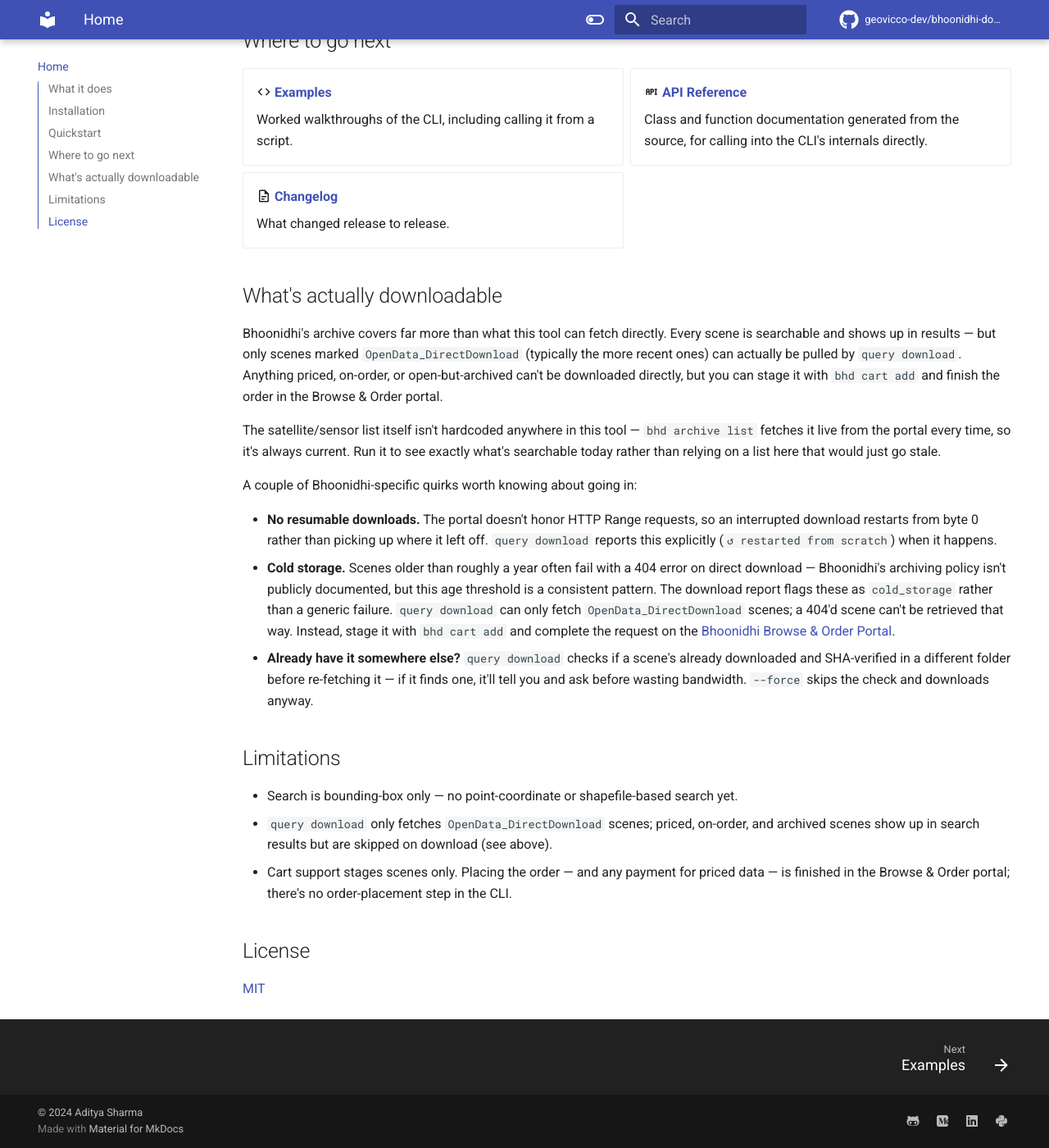
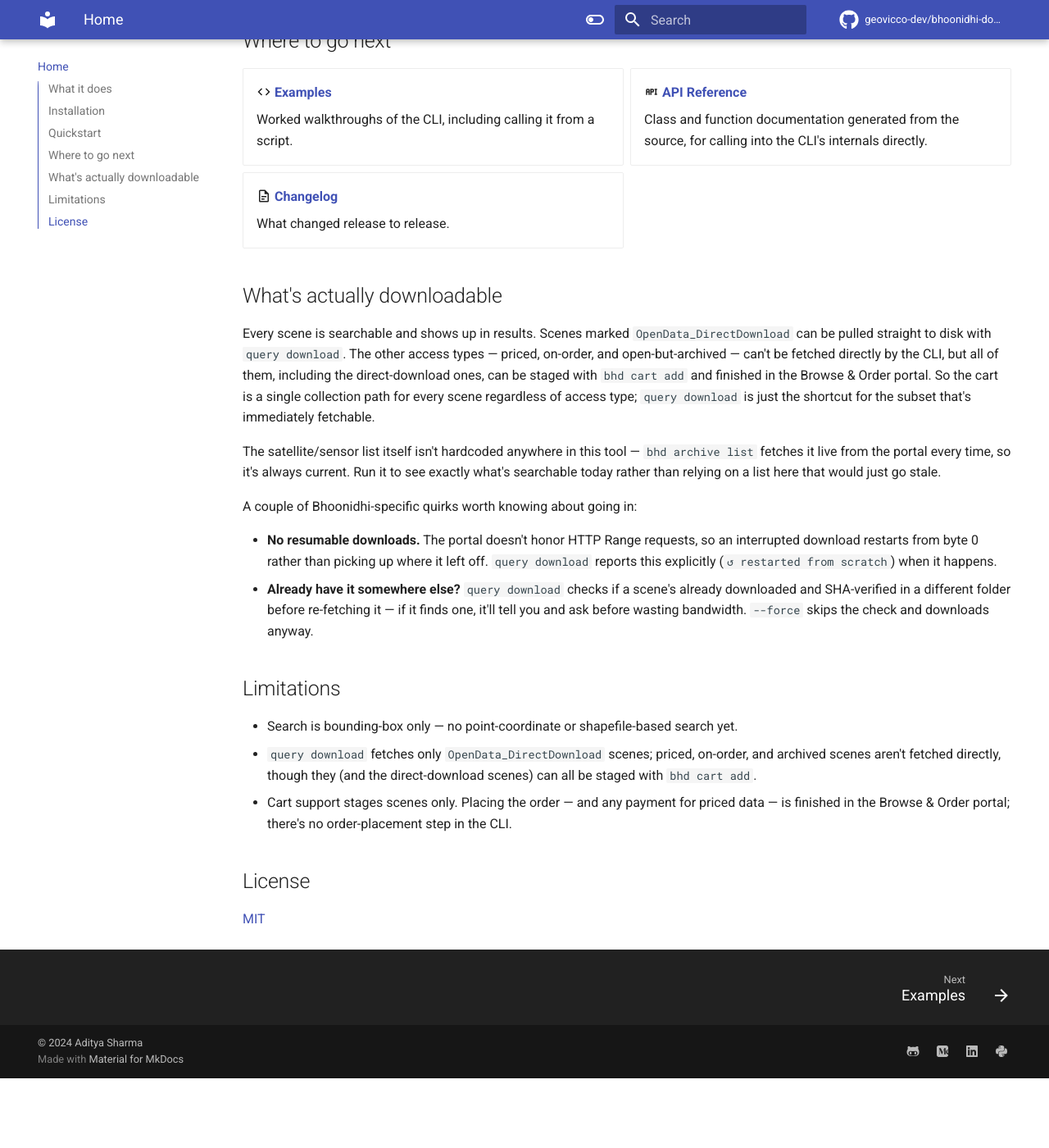
Before and after one commit to geovicco-dev/bhoonidhi-downloader, an MkDocs documentation site: the page built from docs/index.md, in a window 1280 px wide and 1400 px high, scrolled down 1370 px. Shown: the whole window at 82% size. Built offline with MkDocs 1.6.1 and Material for MkDocs 9.7.7, drawn with Linux system fonts in a browser that asks for light colours; comment, search, counter and statistics services are not loaded; after the commit the page ends 2685 px from its top, so only the background shows below that.

Commit message:
docs: drop the removed cold-storage heuristic and clarify the cart as a unified staging path
The 'Cold storage' note described a guess-based age threshold that is no
longer in the code. Remove it. Clarify that the cart stages every access
type — including DirectAccess — so it is one collection path, while
'query download' is the shortcut for the directly-fetchable subset.

```diff
--- a/docs/index.md
+++ b/docs/index.md
@@ -61,20 +61,19 @@ bhd query download misty-falcon --out ./downloads
 
 ## What's actually downloadable
 
-Bhoonidhi's archive covers far more than what this tool can fetch directly. Every scene is searchable and shows up in results — but only scenes marked `OpenData_DirectDownload` (typically the more recent ones) can actually be pulled by `query download`. Anything priced, on-order, or open-but-archived can't be downloaded directly, but you can stage it with `bhd cart add` and finish the order in the Browse & Order portal.
+Every scene is searchable and shows up in results. Scenes marked `OpenData_DirectDownload` can be pulled straight to disk with `query download`. The other access types — priced, on-order, and open-but-archived — can't be fetched directly by the CLI, but all of them, including the direct-download ones, can be staged with `bhd cart add` and finished in the Browse & Order portal. So the cart is a single collection path for every scene regardless of access type; `query download` is just the shortcut for the subset that's immediately fetchable.
 
 The satellite/sensor list itself isn't hardcoded anywhere in this tool — `bhd archive list` fetches it live from the portal every time, so it's always current. Run it to see exactly what's searchable today rather than relying on a list here that would just go stale.
 
 A couple of Bhoonidhi-specific quirks worth knowing about going in:
 
 - **No resumable downloads.** The portal doesn't honor HTTP Range requests, so an interrupted download restarts from byte 0 rather than picking up where it left off. `query download` reports this explicitly (`↺ restarted from scratch`) when it happens.
-- **Cold storage.** Scenes older than roughly a year often fail with a 404 error on direct download — Bhoonidhi's archiving policy isn't publicly documented, but this age threshold is a consistent pattern. The download report flags these as `cold_storage` rather than a generic failure. `query download` can only fetch `OpenData_DirectDownload` scenes; a 404'd scene can't be retrieved that way. Instead, stage it with `bhd cart add` and complete the request on the [Bhoonidhi Browse & Order Portal](https://bhoonidhi.nrsc.gov.in/bhoonidhi/index.html#).
 - **Already have it somewhere else?** `query download` checks if a scene's already downloaded and SHA-verified in a different folder before re-fetching it — if it finds one, it'll tell you and ask before wasting bandwidth. `--force` skips the check and downloads anyway.
 
 ## Limitations
 
 - Search is bounding-box only — no point-coordinate or shapefile-based search yet.
-- `query download` only fetches `OpenData_DirectDownload` scenes; priced, on-order, and archived scenes show up in search results but are skipped on download (see above).
+- `query download` fetches only `OpenData_DirectDownload` scenes; priced, on-order, and archived scenes aren't fetched directly, though they (and the direct-download scenes) can all be staged with `bhd cart add`.
 - Cart support stages scenes only. Placing the order — and any payment for priced data — is finished in the Browse & Order portal; there's no order-placement step in the CLI.
 
 ## License
```
Also changed, not shown: README.md (+2 -3 lines).
